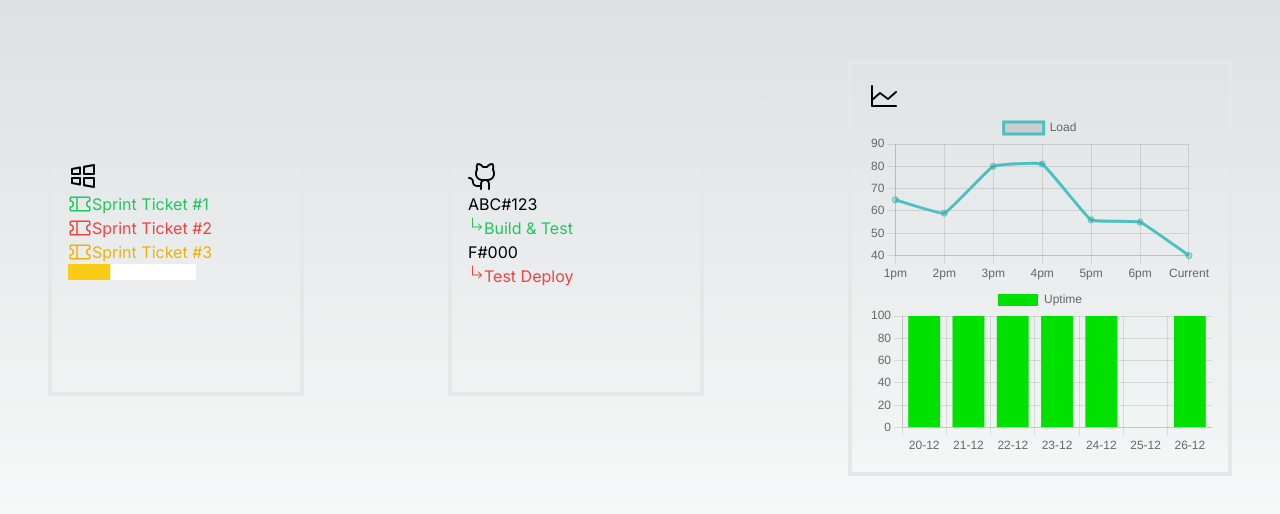
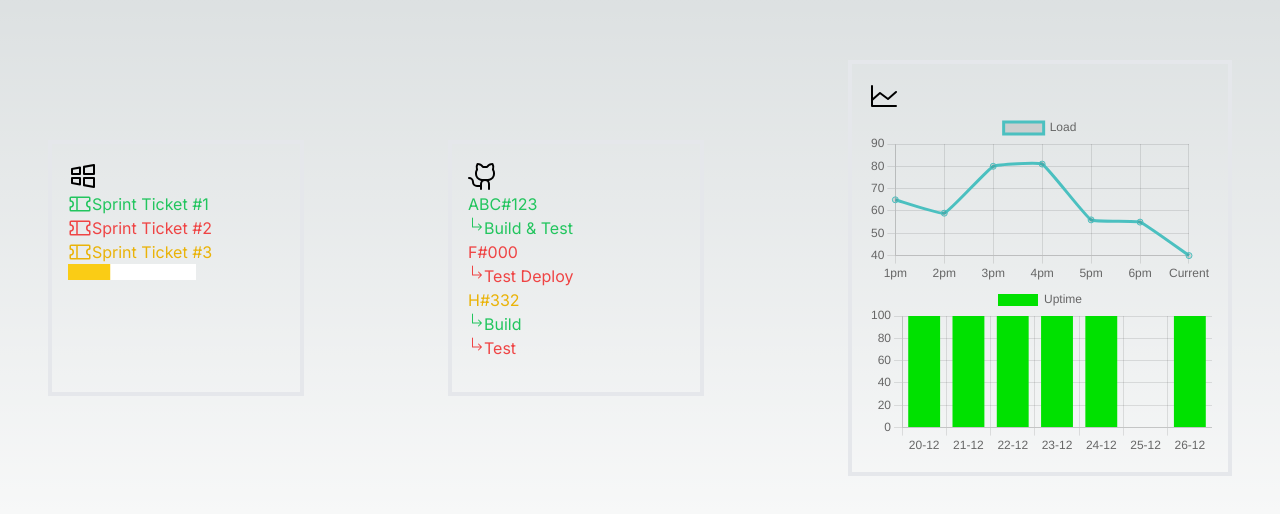
Before and after one commit to kennethkvs/Windows, a Next.js app: page / in a window 1280 px wide. Shown: the part 132-646 px from the top of the page. Built offline with nearby package versions, Linux system fonts and the light colour scheme.

Commit message:
added yellow pr

```diff
--- a/src/components/RepoStatus.jsx
+++ b/src/components/RepoStatus.jsx
@@ -18,7 +18,7 @@ export const RepoStatus = (url) => {
       <a href={"https://github.com/NPXInnovation/npxai-v2"}>
         <GithubLogo size={32} />
       </a>
-      <h1>
+      <h1 className="text-green-500">
         ABC#123
         <div className={`flex ${color(testData.Actions[0].Status)}`}>
           <p>
@@ -27,7 +27,7 @@ export const RepoStatus = (url) => {
           <p> Build & Test</p>
         </div>
       </h1>
-      <h2>
+      <h2 className="text-red-500">
         F#000
         <div className={`flex ${color(testData.Actions[1].Status)}`}>
           <p>
@@ -36,6 +36,21 @@ export const RepoStatus = (url) => {
           <p> Test Deploy</p>
         </div>
       </h2>
+      <h3 className=" text-yellow-500">
+        H#332
+        <div className="flex">
+          <p className="text-green-500">
+            <ArrowElbowDownRight size={16} />
+          </p>
+          <p className="text-green-500"> Build</p>
+        </div>
+        <div className="flex">
+          <p className="text-red-500">
+            <ArrowElbowDownRight size={16} />
+          </p>
+          <p className="text-red-500">Test</p>
+        </div>
+      </h3>
     </div>
   );
 };
```
